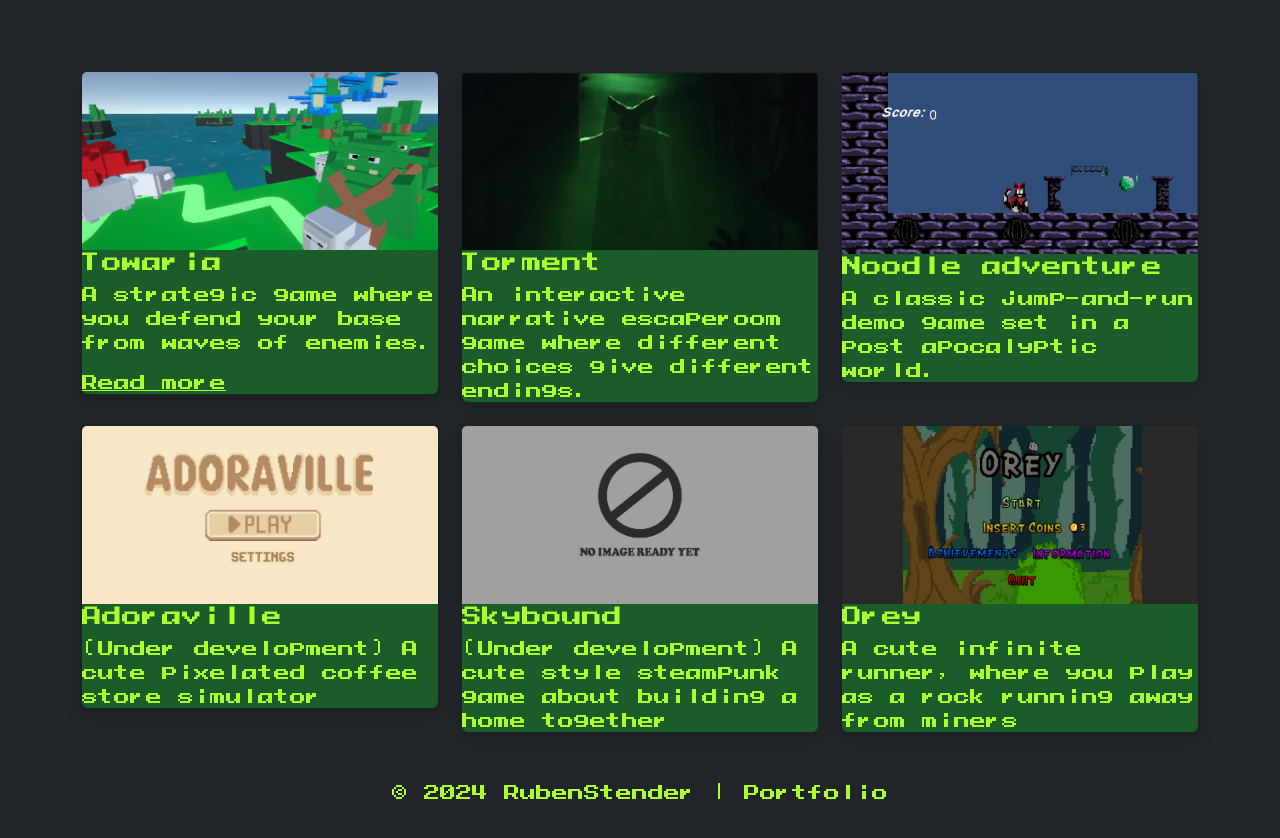
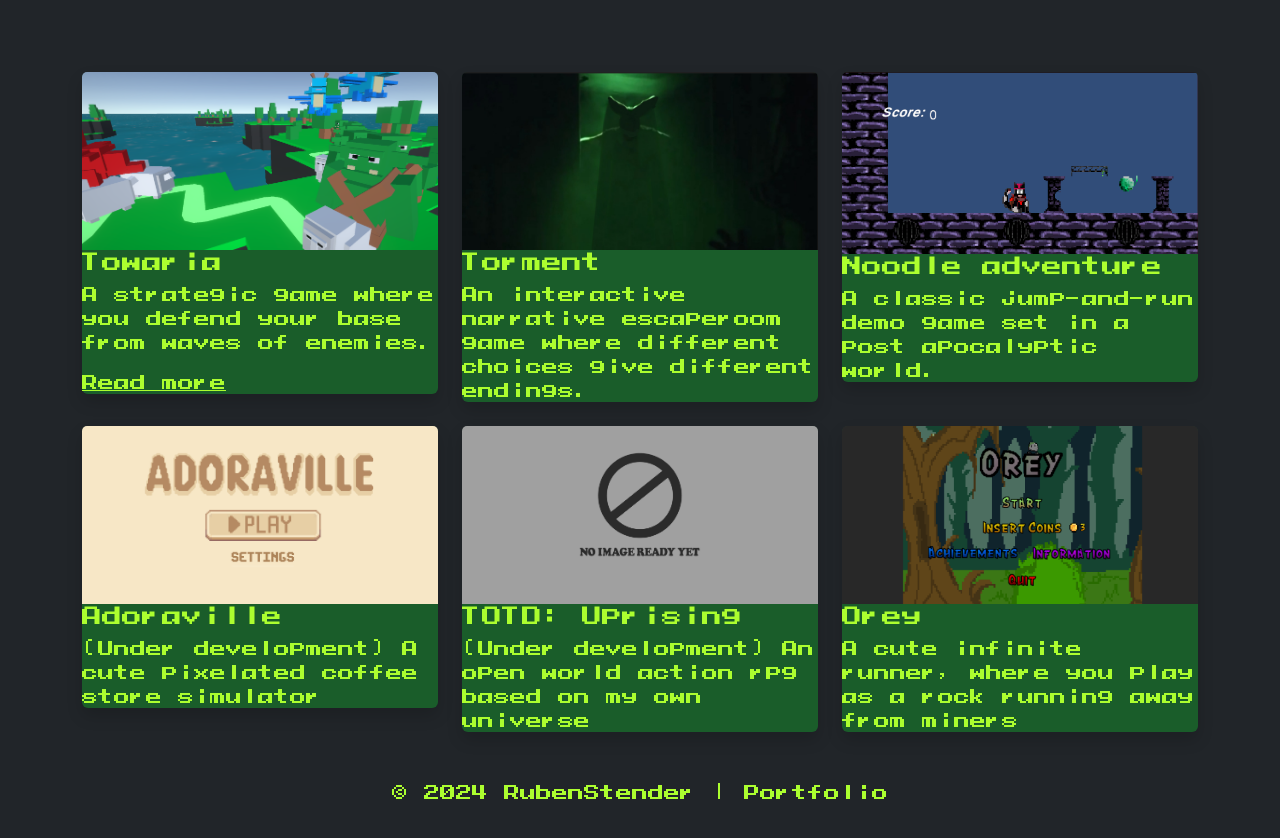
Before and after one commit to RubenStender/RubenStender.github.io, a plain HTML site: page my_projects.html in a window 1280 px wide. Shown: the part 104-942 px from the top of the page. Drawn offline with nearby package versions, Linux system fonts and the light colour scheme; a script that the page names is missing.

Commit message:
Website update

```diff
--- a/my_projects.html
+++ b/my_projects.html
@@ -62,10 +62,10 @@
             </div>
             <div class="col-lg-4 mb-4">
                 <div class="card text-light border-0 shadow">
-                    <img src="/Pictures/No_Image.png" alt="Skybound" class="card-img-top">
+                    <img src="/Pictures/No_Image.png" alt="TOTD: Uprising" class="card-img-top">
                     <div class="Blink">
-                        <h5 class="card-title">Skybound</h5>
-                        <p class="card-text">(Under development) A cute style steampunk game about building a home together</p>
+                        <h5 class="card-title">TOTD: Uprising</h5>
+                        <p class="card-text">(Under development) An open world action rpg based on my own universe</p>
                     </div>
                 </div>
             </div>
```
Also changed, not shown: World_Building.html (+2 -2 lines).
